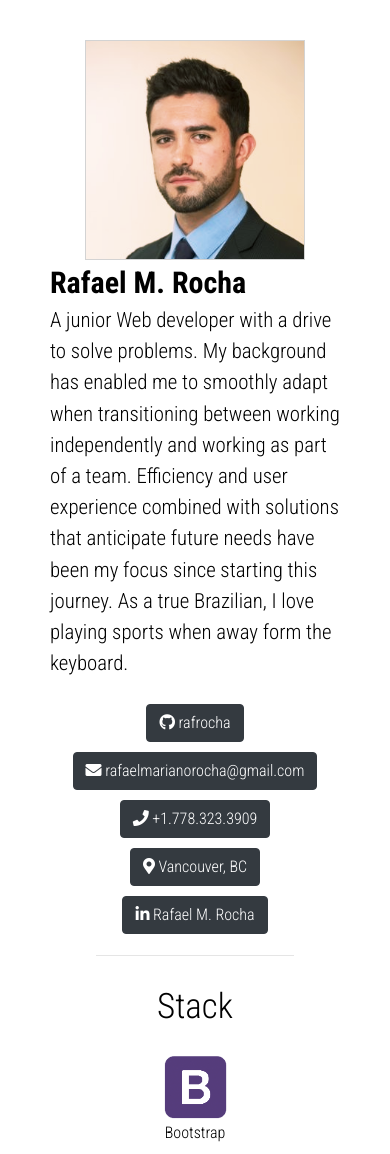
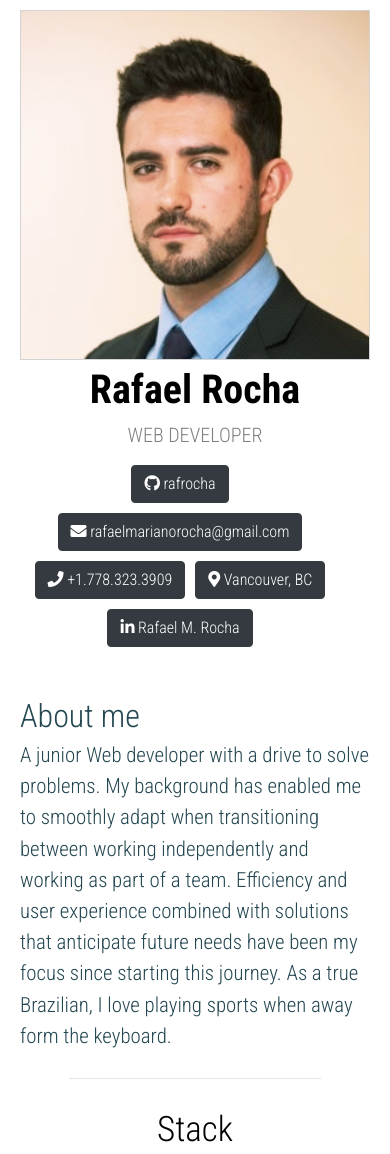
Before and after one commit to rafrocha/rafrocha.github.io, a plain HTML site: page index.html in a window 390 px wide. Shown: the top 1154 px of the page. Drawn offline with nearby package versions, Linux system fonts and the light colour scheme.

Commit message:
more styling

```diff
--- a/index.html
+++ b/index.html
@@ -47,10 +47,8 @@
         <img src="Profile.png" class="curve">
       </div>
       <div id="bootstrap-override" class="col-md-7">
-        <p class="name-title">Rafael M. Rocha</p>
-        <p class="about-text">A junior Web developer with a drive to solve problems. My background has enabled me to smoothly adapt when transitioning between working independently and working as part of a team. Efficiency and user experience combined with solutions that anticipate future needs have been my focus since starting this journey. As a true Brazilian, I love playing sports when away form the keyboard. </p>
-      </div>
-    </div>
+        <p class="name-title">Rafael Rocha</p>
+        <p class="name-subtitle">WEB DEVELOPER</p>
         <div class="row contact-info">
           <div id="bootstrap-override" class="col-md-12 contact-column">
             <div class="button-wrapper">
@@ -62,23 +60,40 @@
             </div>
           </div>
         </div>
+      </div>
+      <div class="about-me">
+        <p class="introduction"> About me</p>
+        <p class="about-text">A junior Web developer with a drive to solve problems. My background has enabled me to smoothly adapt when transitioning between working independently and working as part of a team. Efficiency and user experience combined with solutions that anticipate future needs have been my focus since starting this journey. As a true Brazilian, I love playing sports when away form the keyboard. </p>
+      </div>
+    </div>
     <hr width="55%" height="30px">
     <div class="wrapper-columns skills-col">
       <div class="col-md-12">
         <h4 class="tags-title" id="skills">Stack</h4>
         <ul class="skill-list">
-          <li class="skill-item"> <img class="icons-img" src="Images/Bootstrap.png"/>Bootstrap</li>
-          <li class="skill-item"> <img class="icons-img" src="Images/Git.png"/> <br>Git</li>
-          <li class="skill-item"> <img class="icons-img" src="Images/Javascript.png"/> <br>Javascript </li>
-          <li class="skill-item"> <img class="icons-img" src="Images/CSS.png"/> <br>CSS </li>
-          <li class="skill-item"> <img class="icons-img" src="Images/HTML.png"/> <br>HTML </li>
-          <li class="skill-item"> <img class="icons-img" src="Images/Postgres.png"/> <br>Postgres </li>
-          <li class="skill-item"> <img class="icons-img" src="Images/MongoDB.png"/> <br>MongoDB </li>
-          <li class="skill-item"> <img class="icons-img" src="Images/React.png"/> <br>React </li>
-          <li class="skill-item"> <img class="icons-img" src="Images/Express.png"/> <br>Express </li>
-          <li class="skill-item"> <img class="icons-img" src="Images/Rails.png"/> <br>Rails </li>
-          <li class="skill-item"> <img class="icons-img" src="Images/Ruby.png"/> <br>Ruby</li>
-          <li class="skill-item"> <img class="icons-img" src="Images/Git.png"/> <br>Node.js </li>
+          <li class="skill-item"> <img class="icons-img" src="Images/Bootstrap.png" />Bootstrap</li>
+          <li class="skill-item"> <img class="icons-img" src="Images/Git.png" />
+            <br>Git</li>
+          <li class="skill-item"> <img class="icons-img" src="Images/Javascript.png" />
+            <br>Javascript </li>
+          <li class="skill-item"> <img class="icons-img" src="Images/CSS.png" />
+            <br>CSS </li>
+          <li class="skill-item"> <img class="icons-img" src="Images/HTML.png" />
+            <br>HTML </li>
+          <li class="skill-item"> <img class="icons-img" src="Images/Postgres.png" />
+            <br>Postgres </li>
+          <li class="skill-item"> <img class="icons-img" src="Images/MongoDB.png" />
+            <br>MongoDB </li>
+          <li class="skill-item"> <img class="icons-img" src="Images/React.png" />
+            <br>React </li>
+          <li class="skill-item"> <img class="icons-img" src="Images/Express.png" />
+            <br>Express </li>
+          <li class="skill-item"> <img class="icons-img" src="Images/Rails.png" />
+            <br>Rails </li>
+          <li class="skill-item"> <img class="icons-img" src="Images/Ruby.png" />
+            <br>Ruby</li>
+          <li class="skill-item"> <img class="icons-img" src="Images/Git.png" />
+            <br>Node.js </li>
         </ul>
       </div>
     </div>
--- a/style.css
+++ b/style.css
@@ -35,18 +35,33 @@ body {
   padding-left: 70px;
   display: flex;
   justify-content: center;
-  align-items: center;
   flex-wrap: wrap;
 }
 
-#bootstrap-override{
-  padding-bottom:0px;
+#bootstrap-override {
+  padding-bottom: 0px;
   max-width: fit-content;
 }
 
+.about-me {
+  max-width: 75%;
+  margin-top: 40px;
+}
+
+.introduction {
+  font-size: 2em;
+}
+
 .name-title {
-  font-size: 30px;
+  font-size: 40px;
   font-weight: bold;
+  max-width: fit-content;
+}
+
+.name-subtitle {
+  font-size: 20px;
+  color: grey;
+  max-width: fit-content;
 }
 
 .main-about {
@@ -56,7 +71,8 @@ body {
 img.curve {
   -webkit-shape-outside: url(https://media.licdn.com/dms/image/C5603AQE5IRiFUG6Gyg/profile-displayphoto-shrink_100_100/0?e=1539216000&v=beta&t=u3j1suZySxf0iyBr84teNZsHp7wBBsyFNvA-L--6BPg);
   /*  border-radius: 50%;
-*/  width: 220px;
+*/
+  width: 220px;
   height: 220px;
   float: left;
   border: 5px;
@@ -72,8 +88,6 @@ img.curve {
 .contact-info {
   display: flex;
   justify-content: center;
-  margin-left: 100px;
-  margin-right: 100px;
 }
 
 .contact-column {
@@ -89,6 +103,10 @@ img.curve {
 .contact-title,
 .button-wrapper {
   align-self: center;
+}
+
+.button-wrapper {
+  padding-right: 30px;
 }
 
 
@@ -122,18 +140,23 @@ img.curve {
   border-width: thin;
 }
 
-.card{
+.card {
   background-color: transparent;
   border-color: transparent;
+}
+
+.card-body {
+  padding-left: 0em;
+  !important
 }
 
 a {
   color: white;
 }
 
-a:hover{
-  color:white;
-  text-decoration:none;
+a:hover {
+  color: white;
+  text-decoration: none;
 }
 
 p {
@@ -288,14 +311,19 @@ li {
     flex: auto;
     max-width: fit-content;
     width: auto;
-    padding:0px;
+    justify-content: center;
   }
   #collapse-linkedin {
     margin-left: 0px;
   }
-  .wrapper{
-    padding-left: 50px;
-    padding-right: 50px;
+  .name-title {
+    margin: auto;
+  }
+  .name-subtitle {
+    margin: auto;
+  }
+  .about-me {
+    max-width: 100%;
   }
 }
 
@@ -304,3 +332,31 @@ li {
     flex-wrap: wrap;
   }
 }
+
+@media (max-width: 414px) {
+  .wrapper{
+    padding-right: 10px;
+    padding-left: 10px;
+  }
+  .about-me{
+    padding-right: 10px;
+    padding-left: 10px;
+  }
+  img.curve{
+    width: 350px;
+    height: 350px;
+  }
+  #main{
+    padding:10px;
+  }
+  .skills-col,.wrapper-columns{
+    padding-right: 10px;
+    padding-left: 10px;
+  }
+  .ey,.scotiabank{
+    max-width: 100%;
+  }
+  hr{
+    width: 70%;
+  }
+}
```
Lines whose indentation alone changed are shown as unchanged.
